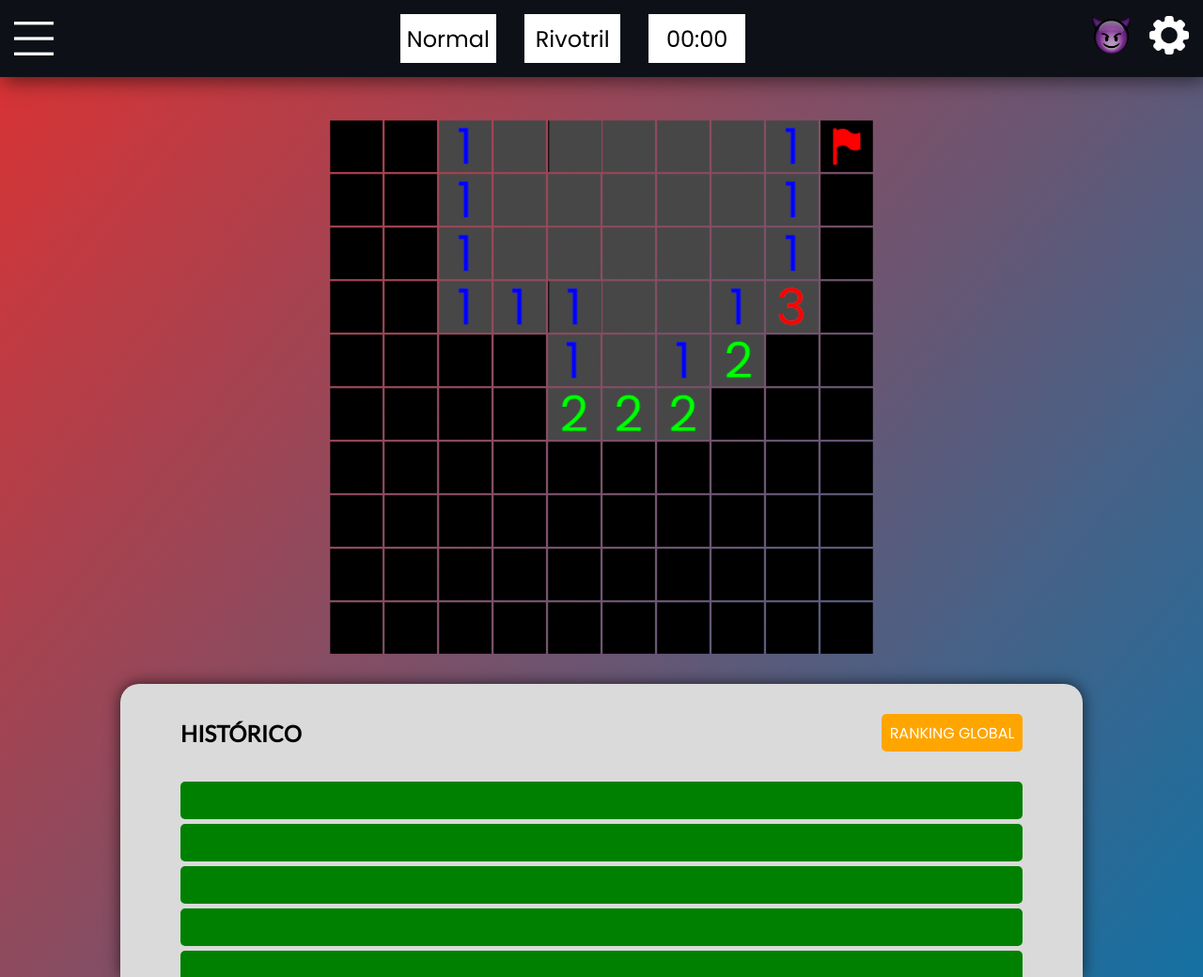
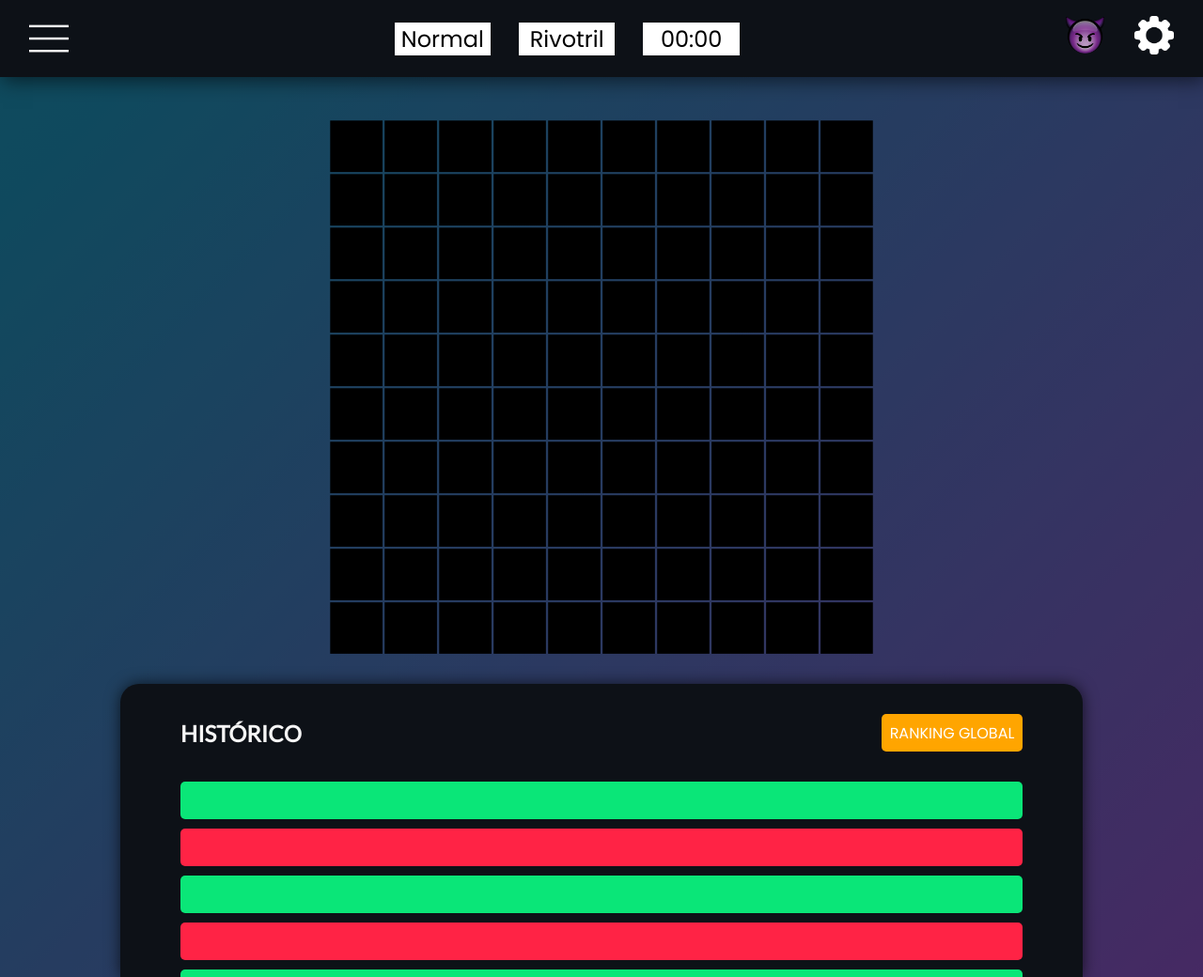
Before and after one commit to izzy-el/web-minesweeper, a PHP site: page /pages/game.html in a window 1280 px wide. Shown: the whole page at 94% size. Run offline with PHP 8.4, Linux system fonts and the light colour scheme.

Commit message:
[style] Developed game page

```diff
--- a/src/pages/game.html
+++ b/src/pages/game.html
@@ -17,11 +18,18 @@
 
             <!-- Top Bar -->
             <header id="top-bar">
+                <div class="menu-item">
                     <!-- Left Menu -->
                     <div id="left-menu">
-                    <a href=""><img src="../assets/menu.png" alt="menu" id="menu-img" class="top-button"></a>
+                        <img src="../assets/menu.png" alt="menu" id="menu-img" class="top-button">
+                    </div>
+                    <ul id="left-item" class="dropdown">
+                        <li><a href="#">Meu Perfil</a></li>
+                        <li><a href="../pages/index.html">Sair</a></li>
+                    </ul>
                 </div>
 
+                <div class="menu-item">
                     <!-- Middle Infos -->
                     <div id="middle-info">
                         <!-- Normal -->
@@ -33,17 +41,29 @@
                         <!-- Timer -->
                         <p id="timer" class="middle-button">00:00</p>
                     </div>
+                </div>
 
-                <!-- Right Menu -->
+                <div>
+                    <div class="menu-item">
+                        <!-- Cheat button -->
                         <div id="right-menu">
                             <a href=""><img src="../assets/cheat.png" alt="cheat" id="cheat-button" class="top-button"></a>
-                    <a href=""><img src="../assets/settings.png" alt="settings" id="settings-button" class="top-button"></a>
+                        </div>
+                    </div>
+
+                    <div class="menu-item">
+                        <!-- Settings -->
+                        <div class="right-menu">
+                            <a href="#popup-settings"><img src="../assets/settings.png" alt="settings" id="settings-button" class="top-button"></a>
+                        </div>
+                    </div>
                 </div>
             </header>
 
             <!-- Game -->
             <div id="game-space">
-                <img src="../assets/tmp-minesweeper-black-1click.png" alt="minesweeper" id="game">
+                <!-- <img src="../assets/tmp-minesweeper-black-1click.png" alt="minesweeper" id="game"> -->
+                <img src="../assets/tmp-minesweeper-black.png" alt="minesweeper" id="game">
             </div>
 
             <div id="game-history">
@@ -55,11 +75,11 @@
                 <div id="scrollable-history">
                     <div class="history-record">
                     </div>
-                    <div class="history-record">
+                    <div style="background-color: #FF2345;" class="history-record">
                     </div>
                     <div class="history-record">
                     </div>
-                    <div class="history-record">
+                    <div style="background-color: #FF2345;" class="history-record">
                     </div>
                     <div class="history-record">
                     </div>
--- a/src/styles/game.css
+++ b/src/styles/game.css
@@ -1,10 +1,18 @@
+body {
+    background: linear-gradient(-45deg, #2c1957, #d93ce7, #23a6d5, #23d5ab);
+	background-size: 400% 400%;
+	animation: gradient 60s ease infinite;
+}
+
 #game-page {
     height: 100vh;
-    width: 100vw;
+    max-width: 100vw !important;
+    overflow-x: hidden;
     display: flex;
     justify-content: center;
-    background: rgb(20,113,163);
-    background: linear-gradient(42069deg, rgba(20,113,163,1) 0%, rgba(221,49,49,1) 100%);
+    background-color: rgba(0, 0, 0, 0.555);
+    /* background: rgb(20,113,163);
+    background: linear-gradient(42069deg, rgba(20,113,163,1) 0%, rgba(221,49,49,1) 100%);  */
 }
 
 #top-bar {
@@ -14,7 +22,8 @@
     align-items: center;
     background-color: #0D1117;
     width: 100vw;
-    height: 5vh;
+    max-height: 5vh;
+    margin: 0;
     padding: 15px;
     box-shadow: 3px 4px 20px rgba(0, 0, 0, 0.555)
 }
@@ -34,11 +43,10 @@
 #middle-info {
     height: 100%;
     display: flex;
-    flex-direction: row;
+    flex-direction: row ;
     align-items: center;
     justify-content: center;
     gap: 30px;
-    height: 100%;
 }
 
 #right-menu {
@@ -81,6 +89,7 @@
     display: flex;
     align-items: center;
     justify-content: center;
+    color: black;
 }
 
 #game-space {
@@ -109,7 +118,7 @@
     bottom: 0;
     box-shadow: 0 0 1em rgba(0, 0, 0, 0.658);
 
-    background-color: rgb(218, 218, 218);
+    background-color: #0D1117;
     border-top-left-radius: 20px;
     border-top-right-radius: 20px;
 }
@@ -122,6 +131,7 @@
     flex-direction: row;
     justify-content: space-between;
     align-items: center;
+    color: rgb(245, 245, 245);
 }
 
 #ranking-button {
@@ -144,11 +154,158 @@
     width: 70vw;
     margin: auto;
     border-radius: 5px;
-    background-color: green;
-    margin-bottom: 5px;
+    background-color: #0ae678;
+    margin-bottom: 10px
 }
 
 button:hover{
     filter: brightness(120%);
     transition: 1s;
 }
+
+
+ul {
+    list-style: none;
+    margin: 0;
+    padding-left: 0;
+}
+
+li {
+    color: #fff;
+    background: #0D1117;
+    display: block;
+    float: left;
+    padding: 1rem;
+    position: relative;
+    text-decoration: none;
+    transition-duration: 0.5s;
+}
+
+li:hover, li:focus-within {
+    background: #414141;
+    cursor: pointer;
+}
+
+li:focus-within a {
+    outline: none;
+}
+
+.menu-item ul {
+    visibility: hidden;
+    opacity: 0;
+    position: absolute;
+    transition: all 0.5s ease;
+    margin-top: 1rem;
+    left: 0;
+    display: none;
+}
+
+.menu-item:hover > ul,
+ul:focus {
+    visibility: visible;
+    opacity: 1;
+    display: block;
+}
+
+.menu-item ul li {
+    clear: both;
+    width: 100%;
+}
+
+.menu-item {
+    color: #fff;
+    background: #0D1117;
+    display: block;
+    float: left;
+    padding: 1rem;
+    position: relative;
+    text-decoration: none;
+    transition-duration: 0.5s;
+}
+
+#left-item {
+    position: fixed;
+    top:6vh;
+    left:0;
+    z-index: 2;
+}
+
+.popup-no-click {
+    position: fixed;
+    height: 100%;
+    width: 100%;
+    background: rgba(0, 0, 0, 0.7);
+    transition: 100ms;
+    visibility: hidden;
+    opacity: 0;
+
+}
+
+.popup-no-click:target {
+    visibility: visible;
+    opacity: 1;
+}
+
+.popup {
+    color: white;
+    margin: 50px auto;
+    margin-top: 70px;
+    padding: 40px;
+    background: #0D1117;
+    border-radius: 5px;
+    height: 35vh;
+    width: 35vh;
+    position: relative;
+    display: flex;
+    align-items: center;
+    justify-content: space-around;
+    flex-direction: column;
+    gap: 2vh;
+}
+
+.popup .close {
+    position: absolute;
+    top: 10px;
+    right: 20px;
+    font-size: 30px;
+    font-weight: bold;
+    text-decoration: none;
+    color: white;
+}
+
+.popup .slider input{
+    width: 250px;
+    color: white;
+}
+
+.popup .close:hover {
+    color: red;
+}
+
+@media screen and (max-width: 700px){
+    .box {
+        width: 70%;
+    }
+    .popup {
+        width: 70%;
+    }
+}
+
+#button-aplicar {
+    width: 100px;
+    height: 50px;
+    border: none;
+    border-radius: 5px;
+}
+
+@keyframes gradient {
+	0% {
+		background-position: 0% 50%;
+	}
+	50% {
+		background-position: 100% 50%;
+	}
+	100% {
+		background-position: 0% 50%;
+	}
+}
--- a/src/styles/global.css
+++ b/src/styles/global.css
@@ -38,3 +38,24 @@ button {
     font-family: "Poppins", sans-serif;
     cursor: pointer;
 }
+
+li {
+    font-family: "Poppins", sans-serif;
+}
+
+/* width */
+::-webkit-scrollbar {
+    width: 20px;
+  }
+
+/* Track */
+::-webkit-scrollbar-track {
+box-shadow: inset 0 0 5px grey;
+border-radius: 10px;
+}
+
+/* Handle */
+::-webkit-scrollbar-thumb {
+background: orange;
+border-radius: 10px;
+}
```
Also changed, not shown: other parts of src/pages/game.html (+64 -0 lines). Lines whose indentation alone changed are shown as unchanged.
